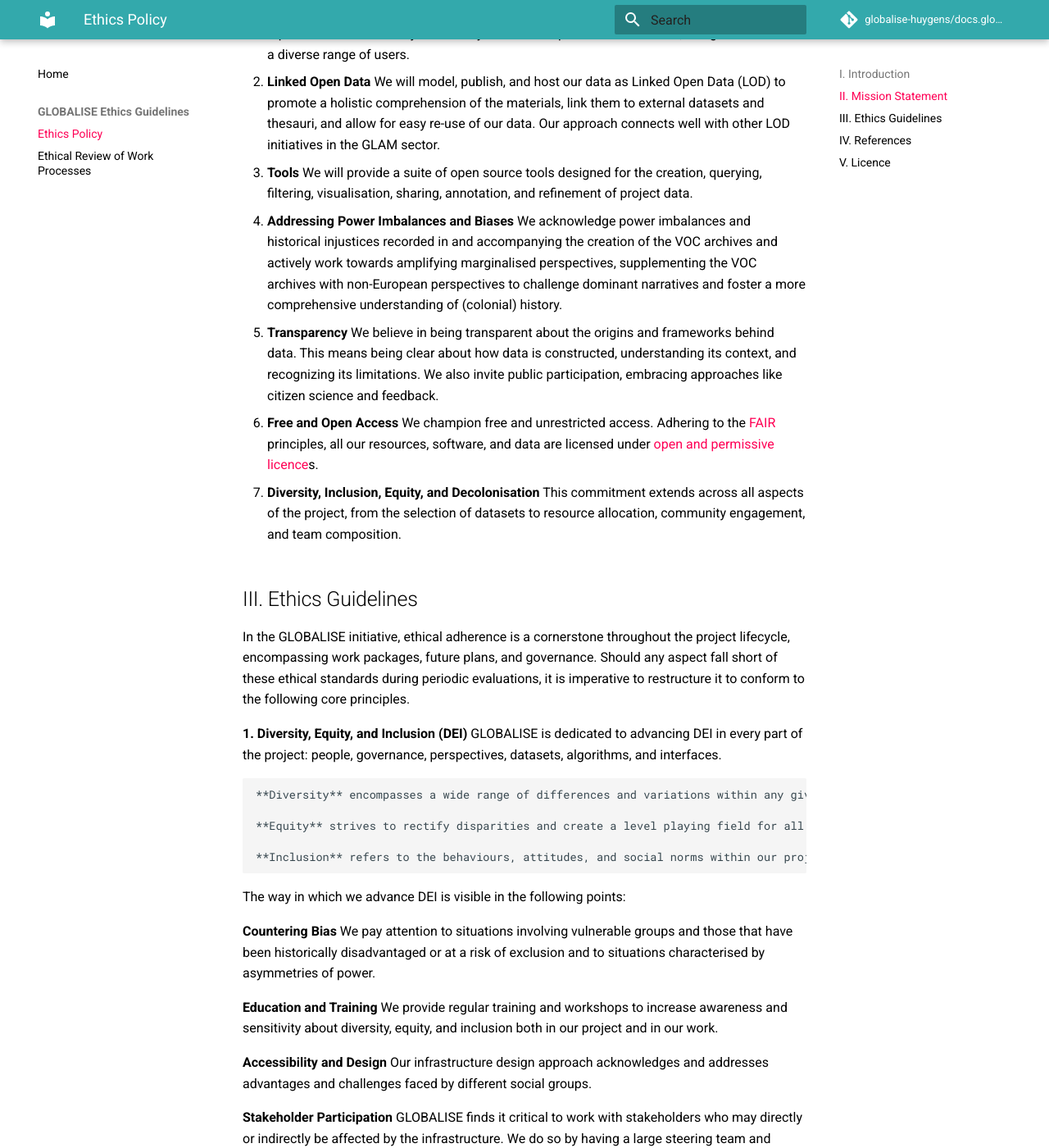
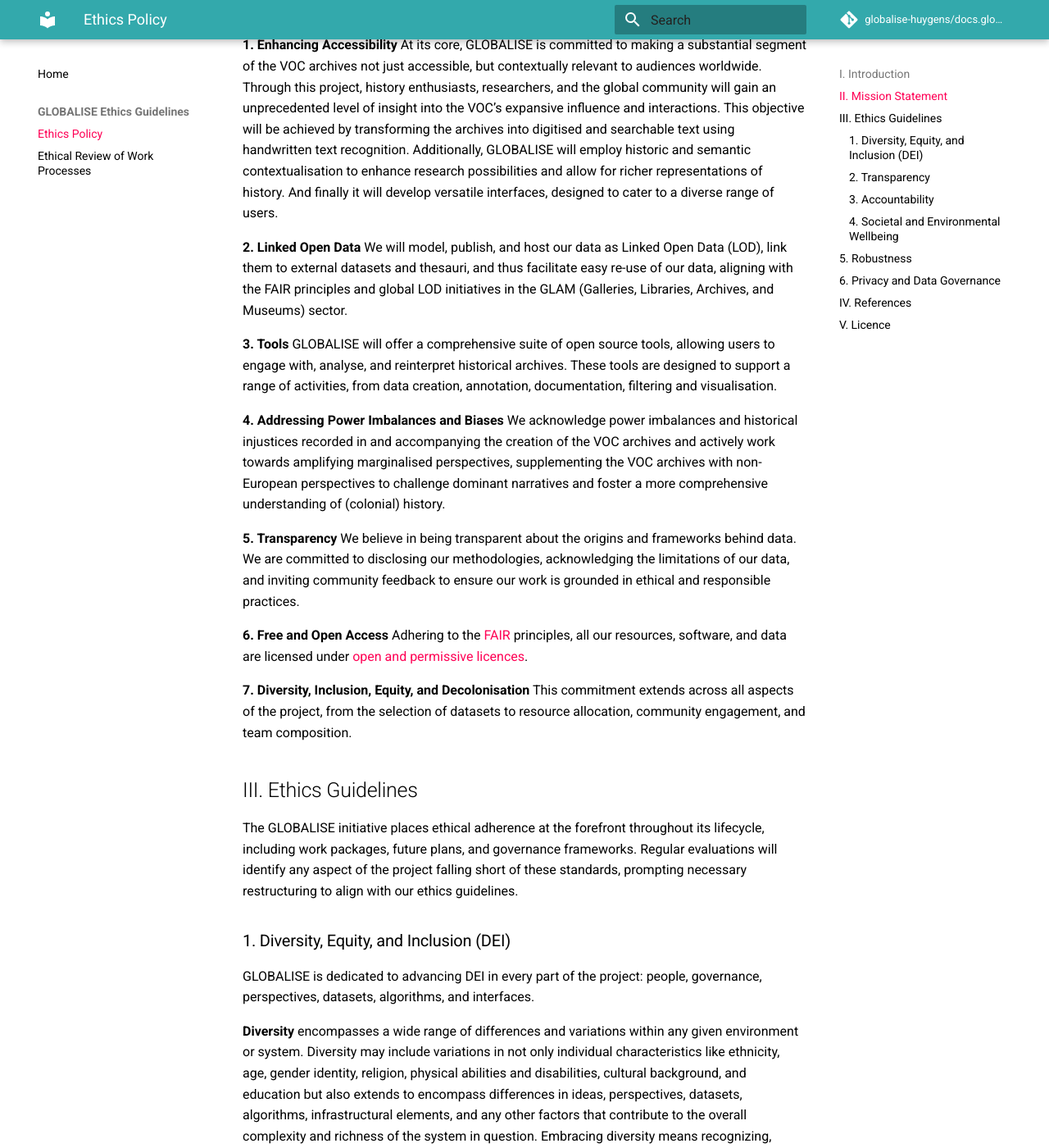
Before and after one commit to globalise-huygens/tanap.docs.globalise.huygens.knaw.nl, an MkDocs documentation site: the page built from docs/ethics/policy.md, in a window 1280 px wide and 1400 px high, scrolled down 1303 px. Shown: the whole window at 82% size. Built offline with MkDocs 1.6.1 and Material for MkDocs 9.7.7, drawn with Linux system fonts in a browser that asks for light colours; comment, search, counter and statistics services are not loaded; some of the changed text lies outside the part shown.

Commit message:
Update policy.md

```diff
--- a/docs/ethics/policy.md
+++ b/docs/ethics/policy.md
@@ -13,43 +11,41 @@
 
 We openly share this policy document to contribute to the ongoing conversation about inclusion in academia and the ethics of artificial intelligence. We encourage others to adapt and utilise it.
 
-
 This is a living document which we will revisit and revise. We encourage anyone with inquiries or a desire to discuss it to [reach out to us](https://globalise.huygens.knaw.nl/contact-us/). Your input and engagement are welcomed and valued.
-
 
 ## II. Mission Statement
 
-GLOBALISE is an infrastructure project dedicated to enhancing the way we access and understand the archives of the Dutch East India Company (VOC). This infrastructural endeavour aims to unveil interactions between European stakeholders and, more crucially, non-European entities, operating within and around the VOC’s ‘empire’. By doing so, GLOBALISE will shed new light on the mechanisms of early globalisation, colonialism, and their formative and enduring impact on regions stretching from Europe, especially the Netherlands, to the vast expanses of the Indian Ocean and Indonesian Archipelago.
+GLOBALISE is an infrastructure project dedicated to enhancing the way we access and understand the archives of the Dutch East India Company (VOC). This infrastructural endeavour aims to unveil interactions between European stakeholders and, more crucially, non-European entities, operating within and around the VOC’s 'empire'. By doing so, GLOBALISE will shed new light on the mechanisms of early globalisation, colonialisation, and their formative and enduring impact on regions stretching from Europe, especially the Netherlands, to the vast expanses of the Indian Ocean and Indonesian Archipelago.
 
 Our mission can be encapsulated in the following core commitments:
 
+**1. Enhancing Accessibility** At its core, GLOBALISE is committed to making a substantial segment of the VOC archives not just accessible, but contextually relevant to audiences worldwide. Through this project, history enthusiasts, researchers, and the global community will gain an unprecedented level of insight into the VOC's expansive influence and interactions. This objective will be achieved by transforming the archives into digitised and searchable text using handwritten text recognition. Additionally, GLOBALISE will employ historic and semantic contextualisation to enhance research possibilities and allow for richer representations of history. And finally it will develop versatile interfaces, designed to cater to a diverse range of users.
 
-1. **Enhancing Accessibility** At its core, GLOBALISE is committed to making a substantial segment of the VOC archives not just accessible, but contextually relevant to audiences worldwide. Through this project, history enthusiasts, researchers, and the global community will gain an unprecedented level of insight into the VOC's expansive influence and interactions. This objective will be achieved by transforming the archives into digitised and searchable text using handwritten text recognition. Additionally, GLOBALISE will employ historic and semantic contextualisation to enhance research possibilities and allow for richer representations of history. And finally it will develop versatile interfaces, designed to cater to a diverse range of users.
+**2. Linked Open Data** We will model, publish, and host our data as Linked Open Data (LOD), link them to external datasets and thesauri, and thus facilitate easy re-use of our data, aligning with the FAIR principles and global LOD initiatives in the GLAM (Galleries, Libraries, Archives, and Museums) sector.
 
-2. **Linked Open Data** We will model, publish, and host our data as Linked Open Data (LOD) to promote a holistic comprehension of the materials, link them to external datasets and thesauri, and allow for easy re-use of our data. Our approach connects well with other LOD initiatives in the GLAM sector.
+**3. Tools** GLOBALISE will offer a comprehensive suite of open source tools, allowing users to engage with, analyse, and reinterpret historical archives. These tools are designed to support a range of activities, from data creation, annotation, documentation, filtering and visualisation.
 
-3. **Tools** We will provide a suite of open source tools designed for the creation, querying, filtering, visualisation, sharing, annotation, and refinement of project data.
+**4. Addressing Power Imbalances and Biases** We acknowledge power imbalances and historical injustices recorded in and accompanying the creation of the VOC archives and actively work towards amplifying marginalised perspectives, supplementing the VOC archives with non-European perspectives to challenge dominant narratives and foster a more comprehensive understanding of (colonial) history.
 
-4. **Addressing Power Imbalances and Biases** We acknowledge power imbalances and historical injustices recorded in and accompanying the creation of the VOC archives and actively work towards amplifying marginalised perspectives, supplementing the VOC archives with non-European perspectives to challenge dominant narratives and foster a more comprehensive understanding of (colonial) history.
+**5. Transparency** We believe in being transparent about the origins and frameworks behind data. We are committed to disclosing our methodologies, acknowledging the limitations of our data, and inviting community feedback to ensure our work is grounded in ethical and responsible practices.
 
-5. **Transparency** We believe in being transparent about the origins and frameworks behind data. This means being clear about how data is constructed, understanding its context, and recognizing its limitations. We also invite public participation, embracing approaches like citizen science and feedback.
+**6. Free and Open Access** Adhering to the [FAIR](http://go-fair.org) principles, all our resources, software, and data are licensed under [open and permissive licences](https://opensource.org/).
 
-6. **Free and Open Access** We champion free and unrestricted access. Adhering to the [FAIR](http://go-fair.org) principles, all our resources, software, and data are licensed under [open and permissive licence](https://opensource.org/)s.
-
-7. **Diversity, Inclusion, Equity, and Decolonisation** This commitment extends across all aspects of the project, from the selection of datasets to resource allocation, community engagement, and team composition.
+**7. Diversity, Inclusion, Equity, and Decolonisation** This commitment extends across all aspects of the project, from the selection of datasets to resource allocation, community engagement, and team composition.
 
 
 ## III. Ethics Guidelines
 
-In the GLOBALISE initiative, ethical adherence is a cornerstone throughout the project lifecycle, encompassing work packages, future plans, and governance. Should any aspect fall short of these ethical standards during periodic evaluations, it is imperative to restructure it to conform to the following core principles.
+The GLOBALISE initiative places ethical adherence at the forefront throughout its lifecycle, including work packages, future plans, and governance frameworks. Regular evaluations will identify any aspect of the project falling short of these standards, prompting necessary restructuring to align with our ethics guidelines.
 
-**1. Diversity, Equity, and Inclusion (DEI)** GLOBALISE is dedicated to advancing DEI in every part of the project: people, governance, perspectives, datasets, algorithms, and interfaces.
+### 1. Diversity, Equity, and Inclusion (DEI)
+GLOBALISE is dedicated to advancing DEI in every part of the project: people, governance, perspectives, datasets, algorithms, and interfaces.
 
-    **Diversity** encompasses a wide range of differences and variations within any given environment or system. Diversity may include variations in not only individual characteristics like ethnicity, age, gender identity, religion, physical abilities and disabilities, cultural background, and education but also extends to encompass differences in ideas, perspectives, datasets, algorithms, infrastructural elements, and any other factors that contribute to the overall complexity and richness of the system in question. Embracing diversity means recognizing, appreciating, and harnessing the breadth and depth of distinctions.
+**Diversity** encompasses a wide range of differences and variations within any given environment or system. Diversity may include variations in not 	only individual characteristics like ethnicity, age, gender identity, religion, physical abilities and disabilities, cultural background, and education but also extends to encompass differences in ideas, perspectives, datasets, algorithms, infrastructural elements, and any other factors that contribute to the overall complexity and richness of the system in question. Embracing diversity means recognizing, appreciating, and harnessing the breadth and depth of distinctions.
 
-    **Equity** strives to rectify disparities and create a level playing field for all elements within a system.
+**Equity** strives to rectify disparities and create a level playing field for all elements within a system.
 
-    **Inclusion** refers to the behaviours, attitudes, and social norms within our project that ensures that there is space for multiple identities, groups and expressions.
+**Inclusion** refers to the behaviours, attitudes, and social norms within our project that ensures that there is space for multiple identities, groups and expressions.
 
 The way in which we advance DEI is visible in the following points:
 
@@ -63,58 +59,52 @@
 
    **Documentation** Finally we include all our interventions and strategies to promote DEI in extensive documentation and reports.
 
-2. **Transparency** means open disclosure about our project’s data sources, algorithms, decisions, and governance structures. This entails:
+### 2. Transparency
+Transparency refers to open disclosure about our project’s data sources, algorithms, decisions, and governance structures. This entails:
 
-
-    **Documentation** of different parts of the GLOBALISE infrastructure to aid transparency and explainability. This includes data cards/sheets for datasets, model cards for NLP models, thesaurus for terminology, reports on stakeholder participation, etc.
+**Documentation** of different parts of the GLOBALISE infrastructure to aid transparency and explainability. This includes data cards/sheets for datasets, model cards for NLP models, thesaurus for terminology, reports on stakeholder participation, etc.
 
 **Communication** of the characteristics, limitations, and potential shortcomings of the system to users and stakeholders, through interface design and user guides.
 
 
-3. **Accountability** encapsulates the project’s ownership of its decisions and outcomes, adherence to laws and policies, and its obligation to address consequences. This includes:
+### 3. Accountability
 
+Accountability refers to the project’s ownership of its decisions and outcomes, adherence to laws and policies, and its obligation to address consequences. This includes:
 
-    **Auditability** It is important to establish mechanisms that facilitate the infrastructure’s auditability. This will include providing extensive provenance on the data produced and provided by GLOBALISE and any other authoritative layers that we add, creating meticulous data sheets for every dataset produced and publishing datasets and research in peer-reviewed journals.
+**Auditability** It is important to establish mechanisms that facilitate the infrastructure’s auditability. This will include providing extensive provenance on the data produced and provided by GLOBALISE and any other authoritative layers that we add, creating meticulous data sheets for every dataset produced and publishing datasets and research in peer-reviewed journals.
 
 **Training and Education** to help develop accountability practices.
 
 **Redress Mechanisms** Establishing systems to inform and provide recourse to users and third parties.
 
-4. **Societal and Environmental Wellbeing** GLOBALISE should benefit society and ensure that it is sustainable and minimises environmental impact.
+### 4. Societal and Environmental Wellbeing
+GLOBALISE should benefit society and ensure that it is sustainable and minimises environmental impact.
 
 **Societal Wellbeing** involves recognizing how the project can affect various communities. This entails understanding the social and cultural dimensions of the content within the archive. Archives contain materials that use language or express views that are now considered offensive or inappropriate. It’s important to address this issue sensitively. GLOBALISE will warn users of such content in the VOC archives and will contextualise records of contentious or violent past events with sensitivity toward affected groups.
 
 **Ecological Impact** GLOBALISE will consider the environmental footprint of the project throughout its entire lifecycle, from development to implementation.
 
-   **Data and Infrastructure** Choices When building and maintaining our infrastructure, we opt for energy-efficient solutions without compromising on performance or    reliability.
+**Data and Infrastructure** Choices When building and maintaining our infrastructure, we opt for energy-efficient solutions without compromising on performance or    reliability.
 
-   **Resource-Efficient Alternatives** Acknowledging the diverse capabilities of our users, we will provide alternative, lighter versions of our models and          datasets. This approach ensures that our resources are accessible to a broader audience, including those without access to high-end computing facilities.
+**Resource-Efficient Alternatives** Acknowledging the diverse capabilities of our users, we will provide alternative, lighter versions of our models and datasets. This approach ensures that our resources are accessible to a broader audience, including those without access to high-end computing facilities.
 
-   **Publishing for Accessibility** In publishing our data and tooling, we ensure that our deliverables are optimised for varied computational environments. We       provide clear documentation and support for both our full-scale and minimal models, ensuring that users can choose the most suitable option for their             specific context.
+**Publishing for Accessibility** In publishing our data and tooling, we ensure that our deliverables are optimised for varied computational environments. We provide clear documentation and support for both our full-scale and minimal models, ensuring that users can choose the most suitable option for their specific context.
 
+	The last 2 apply to AI systems:
 
-
-
-
-The last 2 apply to AI systems:
-
-
-
-
-5. **Robustness** Technical robustness focuses on the stability and reliability of the AI systems in the GLOBALISE infrastructure. Additionally, they should be socially robust, implying they should consider potential unintended consequences and harms that may arise from their use. This includes addressing questions such as:
+## 5. Robustness
+Technical robustness focuses on the stability and reliability of the AI systems in the GLOBALISE infrastructure. Additionally, they should be socially robust, implying they should consider potential unintended consequences and harms that may arise from their use. This includes addressing questions such as:
 
 **Accuracy** Ensuring system reliability in unforeseen circumstances and minimising potential harms from inaccuracies.
 
-6. **Privacy and Data Governance** We prioritise privacy and data protection, ensuring the quality and integrity of data, controlling data access, etc.
+## 6. Privacy and Data Governance
+We prioritise privacy and data protection, ensuring the quality and integrity of data, controlling data access, etc.
 
-    **Oversight mechanisms** for data collection, storage, processing and use. GLOBALISE will store their data with institutes such as the IISG which have acquired the [Core Trust Seal](https://www.coretrustseal.org/), making them a reliable and sustainable repository for digital materials.
-
+**Oversight mechanisms** for data collection, storage, processing and use. GLOBALISE will store their data with institutes such as the IISG which have acquired the [Core Trust Seal](https://www.coretrustseal.org/), making them a reliable and sustainable repository for digital materials.
 
 **Privacy** Assessing who can access users’ data, and under what circumstances.
 
-
 ## IV. References
-
 
 Chilcott, Alicia. "Towards protocols for describing racially offensive language in UK public archives." In _Archives in a Changing Climate-Part I & Part II_, pp. 151-168. Cham: Springer Nature Switzerland, 2022.
 
```
Also changed, not shown: other parts of docs/ethics/policy.md (+1 -3 lines).
